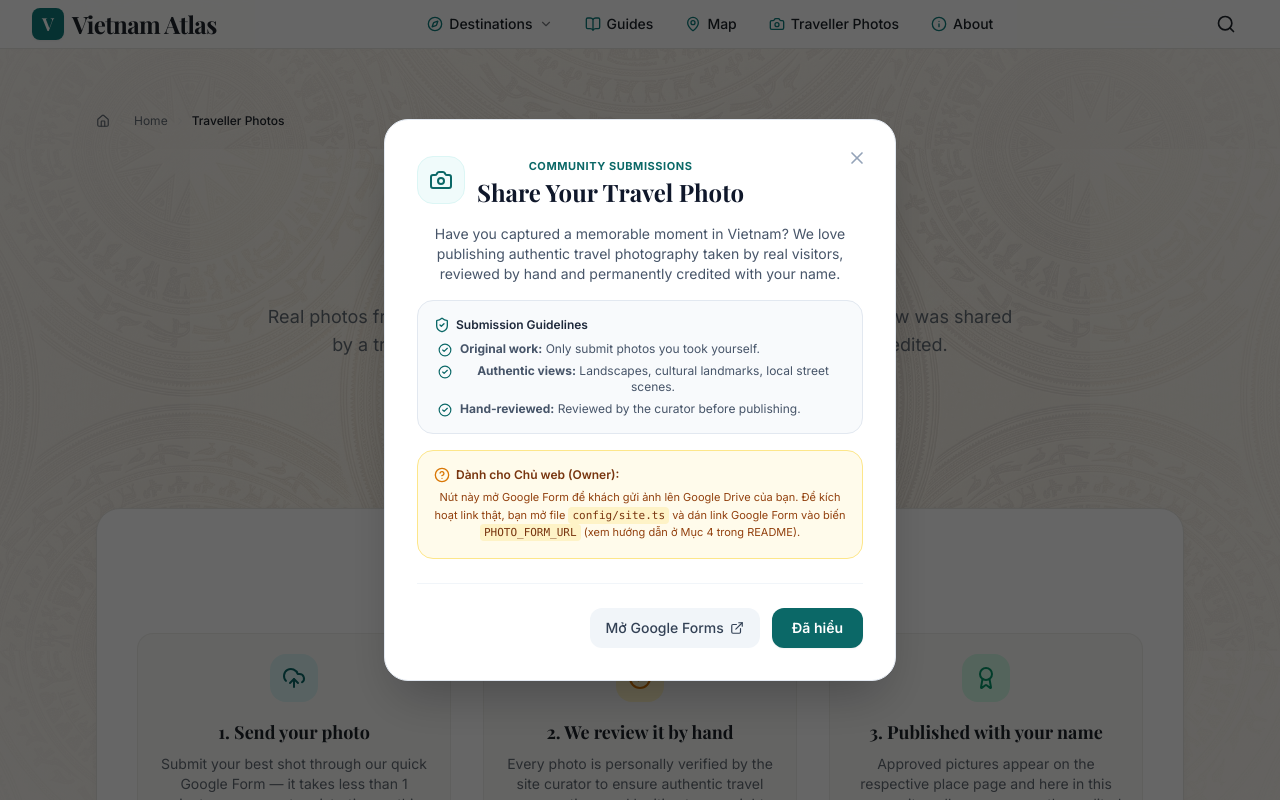
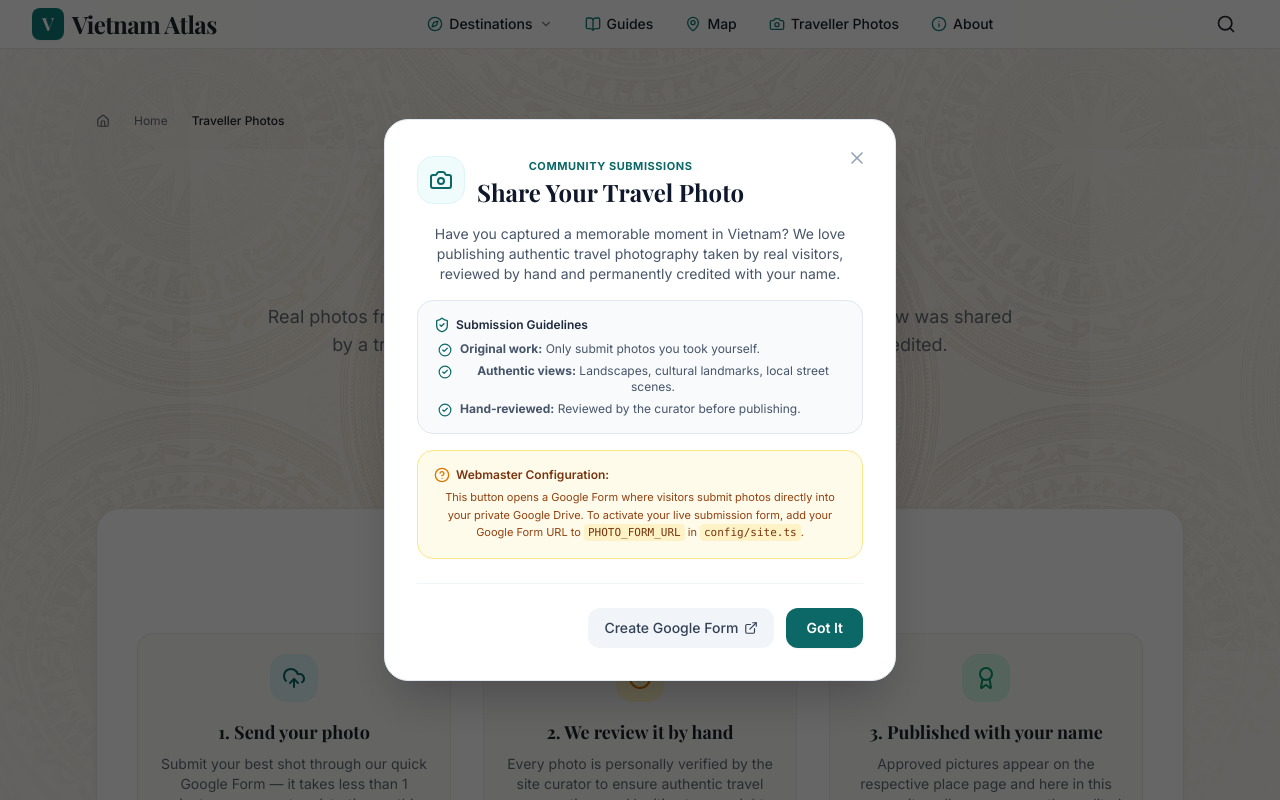
Before and after one commit to quy192005-lgtm/Vietnamatlas, a Next.js app: page /traveller-photos in a window 1280 px wide. Both pictures are taken after a click on the button "Share your photo". Shown: the top 800 px of the page. Built offline with nearby package versions, Linux system fonts and the light colour scheme; a web font is replaced by a local one.

Commit message:
fix: translate all modal texts and buttons in SharePhotoButton to 100% English

```diff
--- a/components/SharePhotoButton.tsx
+++ b/components/SharePhotoButton.tsx
@@ -114,10 +114,10 @@ export default function SharePhotoButton({
               <div className="p-4 bg-amber-50 rounded-2xl border border-amber-200 text-xs text-amber-900 space-y-1.5">
                 <div className="font-semibold flex items-center gap-1.5">
                   <HelpCircle className="w-4 h-4 text-amber-600 shrink-0" />
-                  <span>Dành cho Chủ web (Owner):</span>
+                  <span>Webmaster Configuration:</span>
                 </div>
                 <p className="leading-relaxed text-[11px] text-amber-800">
-                  Nút này mở Google Form để khách gửi ảnh lên Google Drive của bạn. Để kích hoạt link thật, bạn mở file <code className="bg-amber-100 px-1 py-0.5 rounded text-amber-900 font-mono">config/site.ts</code> và dán link Google Form vào biến <code className="bg-amber-100 px-1 py-0.5 rounded text-amber-900 font-mono">PHOTO_FORM_URL</code> (xem hướng dẫn ở Mục 4 trong README).
+                  This button opens a Google Form where visitors submit photos directly into your private Google Drive. To activate your live submission form, add your Google Form URL to <code className="bg-amber-100 px-1 py-0.5 rounded text-amber-900 font-mono">PHOTO_FORM_URL</code> in <code className="bg-amber-100 px-1 py-0.5 rounded text-amber-900 font-mono">config/site.ts</code>.
                 </p>
               </div>
             </div>
@@ -130,7 +130,7 @@ export default function SharePhotoButton({
                 rel="noopener noreferrer"
                 className="px-4 py-2.5 bg-slate-100 hover:bg-slate-200 text-slate-700 rounded-xl font-medium text-xs sm:text-sm transition-colors inline-flex items-center gap-1.5"
               >
-                <span>Mở Google Forms</span>
+                <span>Create Google Form</span>
                 <ExternalLink className="w-3.5 h-3.5" />
               </a>
               <button
@@ -138,7 +138,7 @@ export default function SharePhotoButton({
                 onClick={() => setModalOpen(false)}
                 className="px-5 py-2.5 bg-teal-600 hover:bg-teal-700 text-white rounded-xl font-semibold text-xs sm:text-sm transition-colors shadow-sm"
               >
-                Đã hiểu
+                Got It
               </button>
             </div>
           </div>
```
